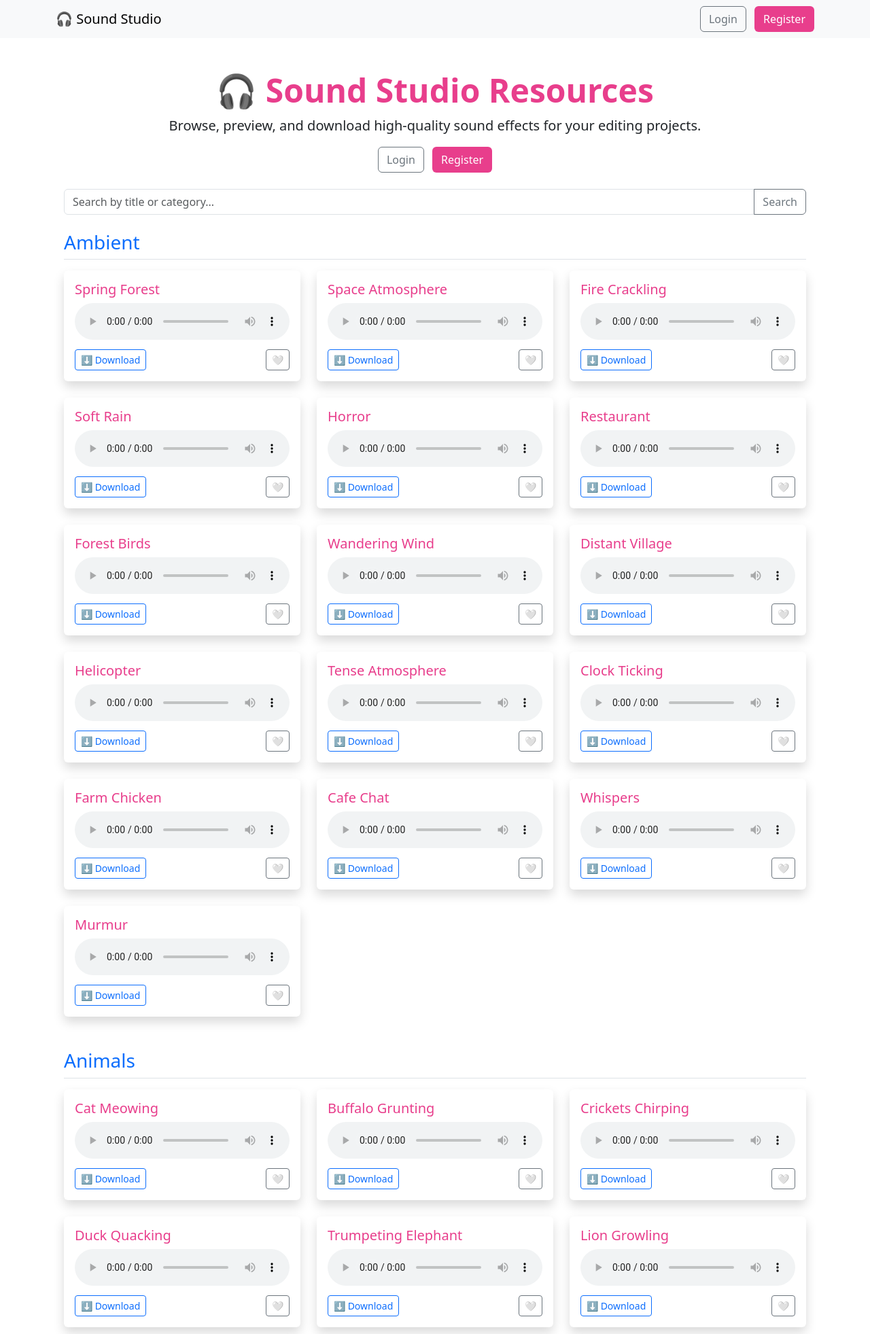
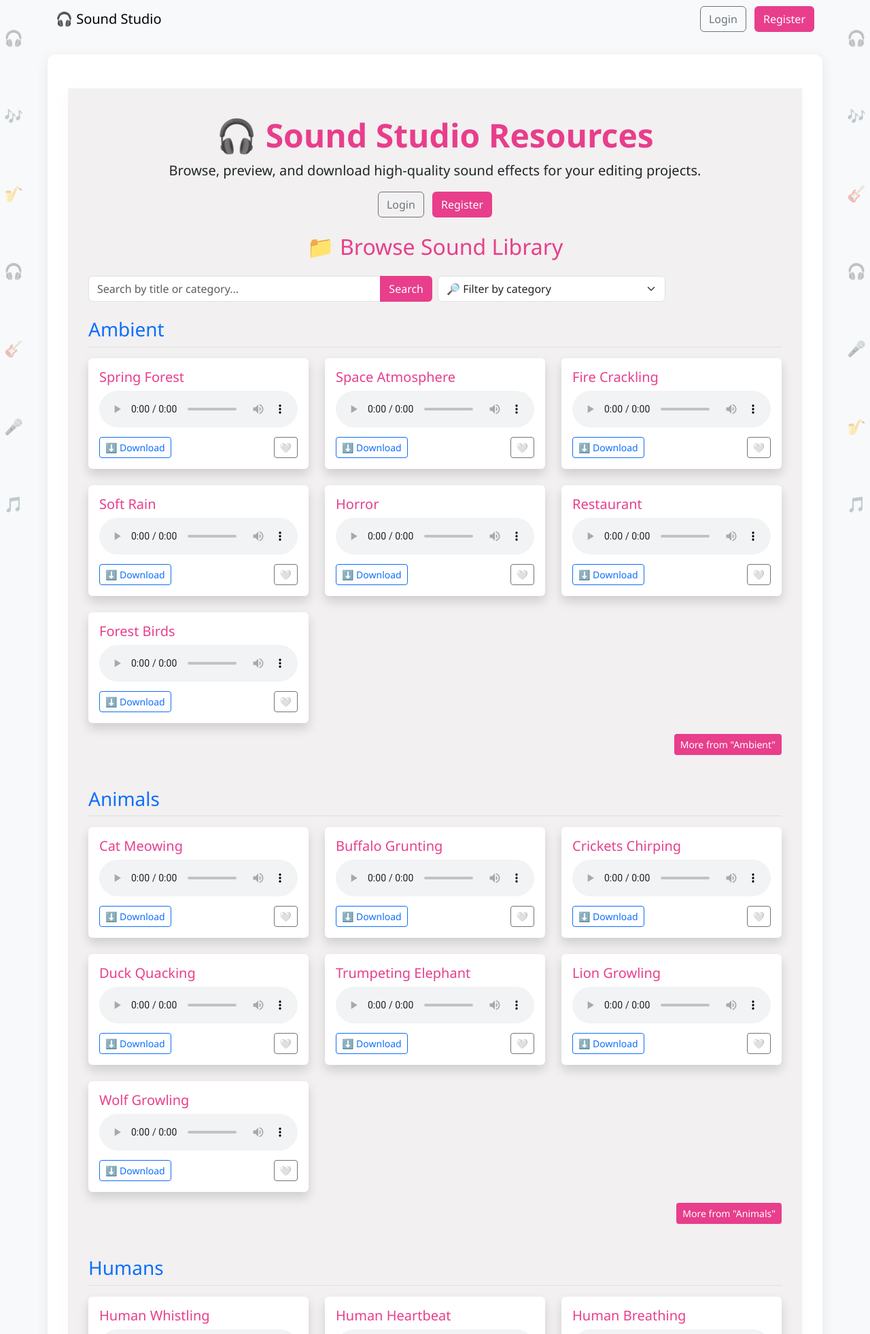
Before and after one commit to CaroMusangi1/EDITING-SUITE, a Flask app: page / in a window 1280 px wide. Shown: the top 1963 px of the page at 68% size. Run offline with Flask 3, Linux system fonts and the light colour scheme.

Commit message:
pagination done

```diff
--- a/sound_bank/app.py
+++ b/sound_bank/app.py
@@ -4,10 +4,15 @@ from flask_bcrypt import Bcrypt
 from flask_migrate import Migrate
 from werkzeug.utils import secure_filename
 from datetime import timedelta
+from sqlalchemy import or_
 import os
 from collections import defaultdict
 from urllib.parse import urlencode, parse_qs, urlparse, urlunparse
-from sqlalchemy import or_  # Required for filtering
+import smtplib
+from email.message import EmailMessage
+from dotenv import load_dotenv
+load_dotenv()
+
 
 app = Flask(__name__)
 app.config['UPLOAD_FOLDER'] = 'static/sounds'
@@ -16,6 +21,11 @@ app.config['SECRET_KEY'] = 'secretgirlykey'
 app.config['PERMANENT_SESSION_LIFETIME'] = timedelta(days=7)
 ALLOWED_EXTENSIONS = {'mp3', 'wav'}
 
+EMAIL_SENDER = os.environ.get('EMAIL_SENDER')
+EMAIL_PASSWORD = os.environ.get('EMAIL_PASSWORD')
+
+
+# Initialize extensions
 db = SQLAlchemy(app)
 migrate = Migrate(app, db)
 bcrypt = Bcrypt(app)
@@ -49,6 +59,7 @@ def current_user():
     if 'user_id' in session:
         return User.query.get(session['user_id'])
     return None
+
 @app.template_filter('update_query_params')
 def update_query_params(url, param, value):
     parsed = urlparse(url)
@@ -61,116 +72,82 @@ def update_query_params(url, param, value):
 def make_session_permanent():
     session.permanent = True
 
-# Routes
-@app.route('/', methods=['GET', 'POST'])
+# Email utility
+def send_registration_email(to_email):
+    try:
+        msg = EmailMessage()
+        msg['Subject'] = '🎉 Welcome to Sound Bank!'
+        msg['From'] = EMAIL_SENDER
+        msg['To'] = to_email
+        msg.set_content("""
+        Hello,
+
+        Welcome to Sound Bank! Your account has been successfully created.
+
+        Enjoy browsing and uploading sounds!
+
+        - Sound Bank Team
+        """)
+        with smtplib.SMTP_SSL('smtp.gmail.com', 465) as smtp:
+            smtp.login(EMAIL_SENDER, EMAIL_PASSWORD)
+            smtp.send_message(msg)
+    except Exception as e:
+        print(f"Email failed: {e}")
+
+@app.route('/')
 def index():
-    if request.method == 'POST':
-        if 'user_id' not in session:
-            flash("Please log in to upload sounds.", "warning")
-            return redirect(url_for('login'))
+    query = request.args.get('q', '').strip().lower()
+    selected_category = request.args.get('category', '').strip()
+    per_page = 7
 
-        title = request.form.get('title')
-        category = request.form.get('category')
-        file = request.files.get('file')
+    user = None
+    user_favorite_ids = []
 
-        if not title or not category or not file:
-            flash("Please fill in all fields and select a file.", "danger")
-            return redirect(url_for('index'))
+    if 'user_id' in session:
+        user = User.query.get(session['user_id'])
+        user_favorite_ids = [fav.sound_id for fav in user.favorites]
 
-        if file and allowed_file(file.filename):
-            filename = secure_filename(file.filename)
-            filepath = os.path.join(app.config['UPLOAD_FOLDER'], filename)
-
-            counter = 1
-            base, ext = os.path.splitext(filename)
-            while os.path.exists(filepath):
-                filename = f"{base}_{counter}{ext}"
-                filepath = os.path.join(app.config['UPLOAD_FOLDER'], filename)
-                counter += 1
-
-            file.save(filepath)
-
-            new_sound = Sound(
-                title=title.strip(),
-                category=category.strip(),
-                filename=filename,
-                user_id=session['user_id']
-            )
-            db.session.add(new_sound)
-            db.session.commit()
-            flash("Sound uploaded successfully!", "success")
-            return redirect(url_for('index'))
-        else:
-            flash("Invalid file type. Only MP3 and WAV allowed.", "danger")
-            return redirect(url_for('index'))
-
-    query = request.args.get('q', '').strip()
+    # Search and filter
+    base_query = Sound.query
     if query:
-        sounds = Sound.query.filter(
-            or_(
-                Sound.title.ilike(f'%{query}%'),
-                Sound.category.ilike(f'%{query}%')
-            )
-        ).all()
-    else:
-        sounds = Sound.query.all()
-
-    return render_template('index.html', sounds=sounds, user=current_user())
-
-@app.route('/browse')
-def browse():
-    query = request.args.get('q', '').strip()
-    selected_category = request.args.get('category', '').strip()
-    per_page = 7  # ✅ Show 7 sounds per title
-
-    # Base query
-    sounds_query = Sound.query
-    if query:
-        sounds_query = sounds_query.filter(
+        base_query = base_query.filter(
             or_(
                 Sound.title.ilike(f'%{query}%'),
                 Sound.category.ilike(f'%{query}%')
             )
         )
     if selected_category:
-        sounds_query = sounds_query.filter(Sound.category == selected_category)
+        base_query = base_query.filter(Sound.category == selected_category)
 
-    # Get all matching sounds and group by title
-    all_sounds = sounds_query.order_by(Sound.title.asc()).all()
+    all_sounds = base_query.order_by(Sound.title.asc()).all()
+
     grouped_sounds = defaultdict(list)
     for sound in all_sounds:
         grouped_sounds[sound.title].append(sound)
 
-    # Apply pagination per title
     paginated_sounds = {}
-    for title, sounds_list in grouped_sounds.items():
-        page_param = f"{title}_page"
-        page = request.args.get(page_param, 1, type=int)
-
-        start = (page - 1) * per_page
+    for title, sounds in grouped_sounds.items():
+        page_param = f'page_{title}'
+        current_page = int(request.args.get(page_param, 1))
+        start = (current_page - 1) * per_page
         end = start + per_page
-        paginated_items = sounds_list[start:end]
-        has_next = end < len(sounds_list)
-
         paginated_sounds[title] = {
-            'items': paginated_items,
-            'current_page': page,
-            'has_next': has_next,
+            'items': sounds[start:end],
+            'current_page': current_page,
+            'has_next': end < len(sounds),
             'page_param': page_param
         }
 
-    categories = [c[0] for c in db.session.query(Sound.category).distinct().order_by(Sound.category).all()]
-    user = current_user()
-    user_favorite_ids = [fav.sound_id for fav in user.favorites] if user else []
+    categories = db.session.query(Sound.category).distinct().all()
+    categories = sorted([c[0] for c in categories])
 
-    return render_template(
-        'browse.html',
-        paginated_sounds=paginated_sounds,
-        categories=categories,
-        selected_category=selected_category,
-        user=user,
-        user_favorite_ids=user_favorite_ids
-    )
+    return render_template('index.html',
+                           paginated_sounds=paginated_sounds,
+                           categories=categories,
+                           selected_category=selected_category,
+                           user=user,
+                           user_favorite_ids=user_favorite_ids)
+
 @app.route('/upload', methods=['GET', 'POST'])
 def upload():
     if 'user_id' not in session:
@@ -189,7 +166,6 @@ def upload():
         if file and allowed_file(file.filename):
             filename = secure_filename(file.filename)
             filepath = os.path.join(app.config['UPLOAD_FOLDER'], filename)
-
             counter = 1
             base, ext = os.path.splitext(filename)
             while os.path.exists(filepath):
@@ -198,21 +174,90 @@ def upload():
                 counter += 1
 
             file.save(filepath)
-
-            new_sound = Sound(title=title, category=category, filename=filename, user_id=session['user_id'])
+            new_sound = Sound(
+                title=title.strip(),
+                category=category.strip(),
+                filename=filename,
+                user_id=session['user_id']
+            )
             db.session.add(new_sound)
             db.session.commit()
-            flash("Sound uploaded successfully!", "success")
-            return redirect(url_for('index'))
+
+            flash(f"Sound uploaded successfully to '{title}'!", "success")
+            return redirect(url_for('browse'))
         else:
             flash("Invalid file type. Only MP3 and WAV allowed.", "danger")
             return redirect(url_for('upload'))
 
     return render_template('upload.html', user=current_user())
 
-@app.route('/download/<filename>')
-def download(filename):
-    return send_from_directory(app.config['UPLOAD_FOLDER'], filename, as_attachment=True)
+@app.route('/browse')
+def browse():
+    query = request.args.get('q', '').strip().lower()
+    selected_category = request.args.get('category', '').strip()
+    per_page = 7  # Sounds per title
+
+    user = None
+    user_favorite_ids = []
+    user_uploaded_sound_ids = []
+
+    if 'user_id' in session:
+        user = User.query.get(session['user_id'])
+        user_favorite_ids = [fav.sound_id for fav in user.favorites]
+
+        # ✅ Get list of sound IDs the user has uploaded
+        user_uploaded_sound_ids = [s.id for s in Sound.query.filter_by(user_id=user.id).all()]
+
+    # Base query (search by title or category)
+    sounds_query = Sound.query
+    if query:
+        sounds_query = sounds_query.filter(
+            or_(
+                Sound.title.ilike(f'%{query}%'),
+                Sound.category.ilike(f'%{query}%')
+            )
+        )
+
+    if selected_category:
+        sounds_query = sounds_query.filter(Sound.category == selected_category)
+
+    # Fetch all sounds (login not required)
+    sounds = sounds_query.order_by(Sound.title.asc()).all()
+
+    # Group sounds by title
+    grouped_sounds = defaultdict(list)
+    for sound in sounds:
+        grouped_sounds[sound.title].append(sound)
+
+    # Paginate each group by title
+    paginated_sounds = {}
+    for title, sound_list in grouped_sounds.items():
+        page_param = f"page_{title}"
+        page = int(request.args.get(page_param, 1))
+        start = (page - 1) * per_page
+        end = start + per_page
+        total = len(sound_list)
+
+        paginated_sounds[title] = {
+            'items': sound_list[start:end],
+            'current_page': page,
+            'has_next': end < total,
+            'page_param': page_param
+        }
+
+    # Get distinct category list for dropdown
+    categories = db.session.query(Sound.category).distinct().all()
+    categories = sorted([c[0] for c in categories])
+
+    return render_template(
+        'browse.html',
+        paginated_sounds=paginated_sounds,
+        categories=categories,
+        selected_category=selected_category,
+        user=user,
+        user_favorite_ids=user_favorite_ids,
+        user_uploaded_sound_ids=user_uploaded_sound_ids
+        )
 
 @app.route('/register', methods=['GET', 'POST'])
 def register():
@@ -233,6 +278,8 @@ def register():
         new_user = User(username=username, password=hashed_pw)
         db.session.add(new_user)
         db.session.commit()
+
+        send_registration_email(username)
         flash('Registration successful! Please log in.', 'success')
         return redirect(url_for('login'))
 
@@ -262,6 +309,10 @@ def logout():
     flash("Logged out.", "info")
     return redirect(url_for('index'))
 
+@app.route('/download/<filename>')
+def download(filename):
+    return send_from_directory(app.config['UPLOAD_FOLDER'], filename, as_attachment=True)
+
 @app.route('/favorites')
 def favorites():
     user = current_user()
@@ -272,8 +323,6 @@ def favorites():
     favorite_sounds = [fav.sound_id for fav in user.favorites]
     sounds = Sound.query.filter(Sound.id.in_(favorite_sounds)).all()
 
-    # Group by title just like in browse
-    from collections import defaultdict
     paginated_sounds = defaultdict(lambda: {"items": [], "current_page": 1, "has_next": False})
     for sound in sounds:
         paginated_sounds[sound.title]["items"].append(sound)
@@ -294,6 +343,7 @@ def favorite(sound_id):
         flash("Added to favorites!", "success")
 
     return redirect(request.referrer or url_for('favorites'))
+
 @app.route('/unfavorite/<int:sound_id>')
 def unfavorite(sound_id):
     user = current_user()
@@ -308,6 +358,7 @@ def unfavorite(sound_id):
         flash("Removed from favorites.", "info")
 
     return redirect(request.referrer or url_for('favorites'))
+
 @app.route('/delete/<int:sound_id>', methods=['POST'])
 def delete_sound(sound_id):
     sound = Sound.query.get_or_404(sound_id)
@@ -332,15 +383,4 @@ if __name__ == '__main__':
 
     with app.app_context():
         db.create_all()
-        if Sound.query.count() == 0:
-            sample_sounds = [
-                {"title": "Gentle Rain", "category": "Weather", "filename": "rain.mp3"},
-                {"title": "Birds Chirping", "category": "Animals", "filename": "birds.wav"},
-                {"title": "Laughing Crowd", "category": "Humans", "failename": "laugh.mp3"}
-            ]
-            for sound in sample_sounds:
-                if os.path.exists(os.path.join(app.config['UPLOAD_FOLDER'], sound['filename'])):
-                    db.session.add(Sound(**sound))
-            db.session.commit()
-
     app.run(debug=True)
--- a/sound_bank/templates/base.html
+++ b/sound_bank/templates/base.html
@@ -9,20 +9,100 @@
 
   <!-- Custom Styles -->
   <style>
+    body {
+      background-color: #f8f9fa;
+      margin: 0;
+      min-height: 100vh;
+      font-family: 'Segoe UI', Tahoma, Geneva, Verdana, sans-serif;
+      color: #212529;
+      position: relative;
+    }
+
+    .bg-overlay {
+      background-color: rgba(255, 255, 255, 0.95);
+      border-radius: 12px;
+      padding: 30px;
+      box-shadow: 0 4px 20px rgba(0, 0, 50, 0.08);
+      margin-top: 20px;
+      margin-bottom: 40px;
+    }
+
     .text-pink {
       color: #e83e8c;
     }
+
     .btn-pink {
       background-color: #e83e8c;
       color: white;
     }
+
     .btn-pink:hover {
       background-color: #d63384;
       color: white;
     }
+
+    footer {
+      background-color: rgba(255, 255, 255, 0.85);
+    }
+
+    /* Vertical emoji borders */
+    .emoji-border {
+      position: fixed;
+      top: 0;
+      bottom: 0;
+      width: 40px;
+      font-size: 1.4rem;
+      display: flex;
+      flex-direction: column;
+      justify-content: space-around;
+      align-items: center;
+      opacity: 0.35;
+      pointer-events: none;
+      z-index: 1;
+    }
+
+    .emoji-border.left {
+      left: 0;
+    }
+
+    .emoji-border.right {
+      right: 0;
+    }
+
+    .emoji-border span {
+      animation: float 6s ease-in-out infinite;
+    }
+
+    @keyframes float {
+      0%   { transform: translateY(0); }
+      50%  { transform: translateY(-8px); }
+      100% { transform: translateY(0); }
+    }
   </style>
 </head>
 <body>
+
+  <!-- Left Emoji Border -->
+  <div class="emoji-border left">
+    <span>🎧</span>
+    <span>🎶</span>
+    <span>🎷</span>
+    <span>🎧</span>
+    <span>🎸</span>
+    <span>🎤</span>
+    <span>🎵</span>
+  </div>
+
+  <!-- Right Emoji Border -->
+  <div class="emoji-border right">
+    <span>🎧</span>
+    <span>🎶</span>
+    <span>🎸</span>
+    <span>🎧</span>
+    <span>🎤</span>
+    <span>🎷</span>
+    <span>🎵</span>
+  </div>
 
   <!-- Navbar -->
   <nav class="navbar navbar-expand-lg navbar-light bg-light mb-4">
@@ -54,13 +134,13 @@
     {% endwith %}
   </div>
 
-  <!-- Main Content -->
-  <div class="container">
+  <!-- Main Content with Overlay -->
+  <div class="container bg-overlay">
     {% block content %}{% endblock %}
   </div>
 
   <!-- Footer -->
-  <footer class="bg-light text-center text-muted py-3 mt-5">
+  <footer class="text-center text-muted py-3 mt-4">
     Made with 🎧 for Media Students
   </footer>
 
--- a/sound_bank/templates/index.html
+++ b/sound_bank/templates/index.html
@@ -1,7 +1,22 @@
 {% extends 'base.html' %}
+
 {% block content %}
-<div class="container mt-5">
+<style>
+  .index-overlay {
+    background-color: rgba(235, 231, 231, 0.62); /* white with 85% opacity */
+    border-radius: 1px;
+    padding: 40px 30px;
+    box-shadow: 0 4px 20px rgba(183, 189, 195, 0.08);
+    margin-top: 20px;
+    margin-bottom: 50px;
+    margin-left: -12
+    margin-right:-12
+  }
+</style>
 
+<div class="container index-overlay">
+
+  {% if request.path == '/' %}
     <div class="text-center mb-4">
       <h1 class="display-5 fw-bold text-pink">🎧 Sound Studio Resources</h1>
       <p class="lead">Browse, preview, and download high-quality sound effects for your editing projects.</p>
@@ -12,19 +27,35 @@
         <a href="{{ url_for('upload') }}" class="btn btn-pink">Upload Your Sound</a>
       {% endif %}
     </div>
+  {% endif %}
 
-  <form method="get" action="{{ url_for('index') }}" class="input-group mb-4">
-    <input type="text" class="form-control" placeholder="Search by title or category..." name="q" value="{{ request.args.get('q', '') }}">
-    <button type="submit" class="btn btn-outline-secondary">Search</button>
+  <h2 class="text-center text-pink mb-4">📁 Browse Sound Library</h2>
+
+  <form method="get" action="{{ url_for('browse') if request.path != '/' else url_for('index') }}" class="mb-4">
+    <div class="row g-2">
+      <div class="col-md-6">
+        <div class="input-group">
+          <input type="text" class="form-control" name="q" placeholder="Search by title or category..." value="{{ request.args.get('q', '') }}">
+          <button class="btn btn-pink" type="submit">Search</button>
+        </div>
+      </div>
+      <div class="col-md-4">
+        <select class="form-select" name="category" onchange="this.form.submit()">
+          <option value="">🔎 Filter by category</option>
+          {% for category in categories %}
+            <option value="{{ category }}" {% if selected_category == category %}selected{% endif %}>{{ category }}</option>
+          {% endfor %}
+        </select>
+      </div>
+    </div>
   </form>
 
-  {% if sounds %}
-    {% set grouped = sounds|groupby('title') %}
-    {% for title, items in grouped %}
+  {% if paginated_sounds %}
+    {% for title, group in paginated_sounds.items() %}
       <div class="mb-5">
         <h3 class="text-primary border-bottom pb-2 mb-3">{{ title }}</h3>
         <div class="row row-cols-1 row-cols-md-3 g-4">
-          {% for sound in items %}
+          {% for sound in group['items'] %}
             <div class="col">
               <div class="card shadow border-0 h-100">
                 <div class="card-body">
@@ -48,7 +79,7 @@
                     {% endif %}
                   </div>
 
-                {% if session.get('user_id') and (user.id == sound.user_id or user.is_admin) %}
+                  {% if user and (sound.id in user_uploaded_sound_ids or user.is_admin) %}
                     <form action="{{ url_for('delete_sound', sound_id=sound.id) }}" method="POST" class="d-inline mt-2" onsubmit="return confirm('Are you sure you want to delete this sound?');">
                       <button type="submit" class="btn btn-sm btn-outline-danger">🗑️ Delete</button>
                     </form>
@@ -58,10 +89,32 @@
             </div>
           {% endfor %}
         </div>
+
+        {% if group['has_next'] or group['current_page'] > 1 %}
+          <div class="text-end mt-3">
+            {% set page_param = group['page_param'] %}
+            {% set shared_args = request.args.to_dict() %}
+            {% for other_title, other_group in paginated_sounds.items() %}
+              {% set _ = shared_args.update({other_group['page_param']: other_group['current_page']}) %}
+            {% endfor %}
+
+            {% if group['current_page'] > 1 %}
+              {% set prev_args = shared_args.copy() %}
+              {% set _ = prev_args.update({page_param: group['current_page'] - 1}) %}
+              <a class="btn btn-outline-secondary btn-sm me-2" href="{{ url_for('browse', **prev_args) }}">◀️ Previous</a>
+            {% endif %}
+
+            {% if group['has_next'] %}
+              {% set next_args = shared_args.copy() %}
+              {% set _ = next_args.update({page_param: group['current_page'] + 1}) %}
+              <a class="btn btn-pink btn-sm" href="{{ url_for('browse', **next_args) }}">More from "{{ title }}"</a>
+            {% endif %}
+          </div>
+        {% endif %}
       </div>
     {% endfor %}
   {% else %}
-    <p class="text-muted text-center mt-5">No sounds found. Try a different keyword or upload your first sound!</p>
+    <p class="text-muted text-center">No sounds found.</p>
   {% endif %}
 </div>
 {% endblock %}
--- a/sound_bank/templates/upload.html
+++ b/sound_bank/templates/upload.html
@@ -2,8 +2,8 @@
 {% block content %}
 <div class="container mt-5">
   <h2 class="text-center text-pink mb-4">📤 Upload New Sound</h2>
+
   <form action="{{ url_for('upload') }}" method="POST" enctype="multipart/form-data" class="p-4 bg-white shadow rounded">
-
     <div class="mb-3">
       <label for="title" class="form-label">Title</label>
       <select class="form-control" name="title" id="title" required>
@@ -24,7 +24,7 @@
 
     <div class="mb-3">
       <label for="file" class="form-label">Sound File (MP3/WAV)</label>
-      <input type="file" class="form-control" name="file" id="file" accept=".mp3, .wav" required>
+      <input type="file" class="form-control" name="file" id="file" accept=".mp3,.wav" required>
     </div>
 
     <button type="submit" class="btn btn-pink w-100">Upload</button>
```
Also changed, not shown: sound_bank/templates/browse.html (+42 -8 lines), sound_bank/instance/database.db, sound_bank/static/images/background.jpg (added), 8 other files. Lines whose indentation alone changed are shown as unchanged.
